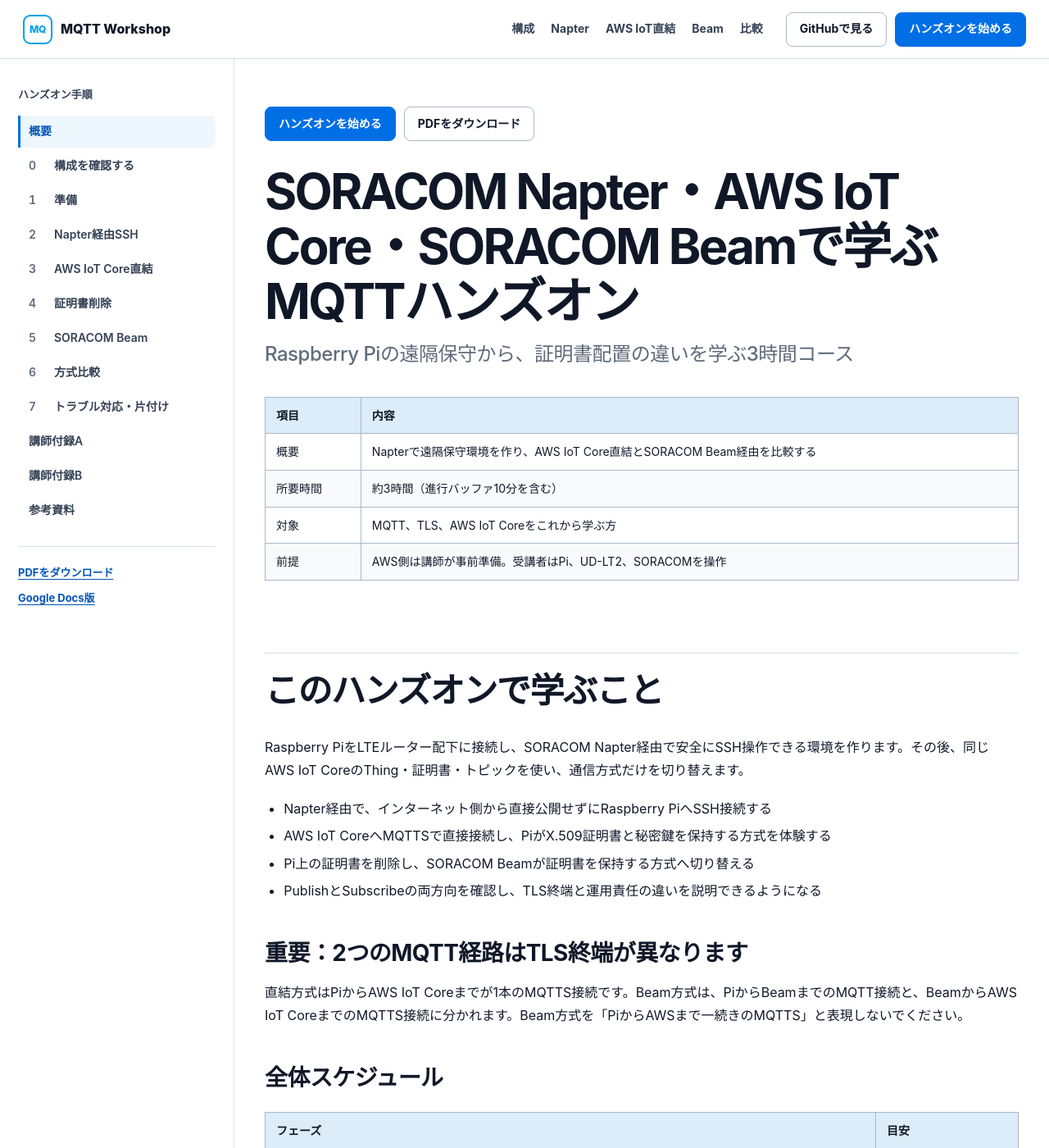
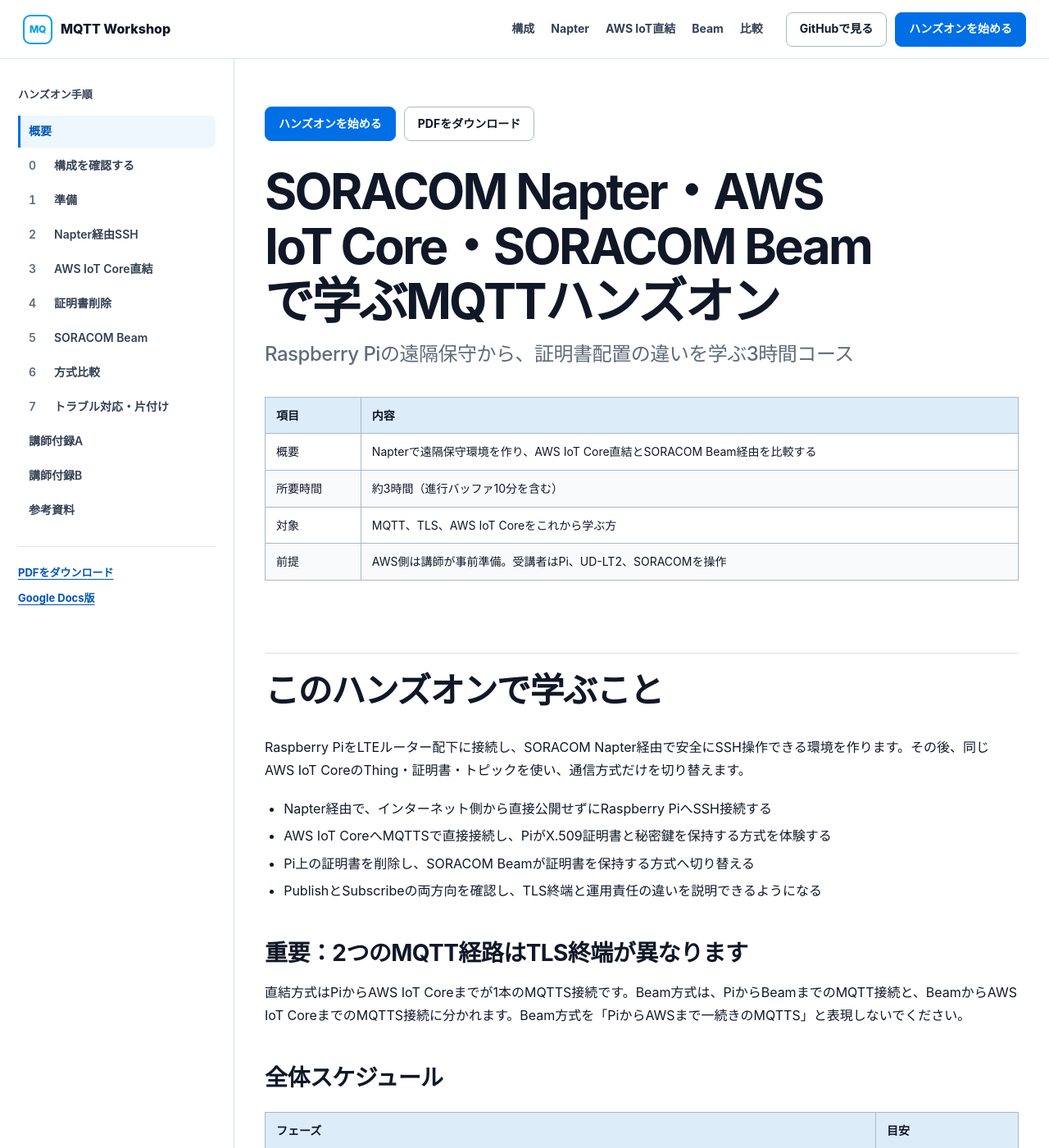
Before and after one commit to takao2704/aws-iot-soracom-mqtt-handson, a Jekyll site: the page built from index.md, in a window 1280 px wide and 1400 px high. Shown: the whole window at 82% size. Built offline with Jekyll 4.4.1, drawn with Linux system fonts in a browser that asks for light colours.

Commit message:
Improve mobile title wrapping

```diff
--- a/assets/css/style.css
+++ b/assets/css/style.css
@@ -218,6 +218,7 @@ a:focus-visible, button:focus-visible {
   font-size: clamp(36px, 5vw, 60px);
   line-height: 1.12;
   letter-spacing: -.045em;
+  text-wrap: balance;
 }
 
 .content > h1:first-of-type + h2 {
@@ -373,6 +374,7 @@ a:focus-visible, button:focus-visible {
 @media (max-width: 520px) {
   body { font-size: 15px; }
   .hero-actions { display: grid; grid-template-columns: 1fr; }
+  .content > h1:first-of-type { font-size: 32px; line-height: 1.16; }
   .content th, .content td { padding: 9px 10px; font-size: 12.5px; }
   .content pre { margin-inline: -8px; padding: 18px 48px 18px 14px; font-size: 12px; }
 }
```
